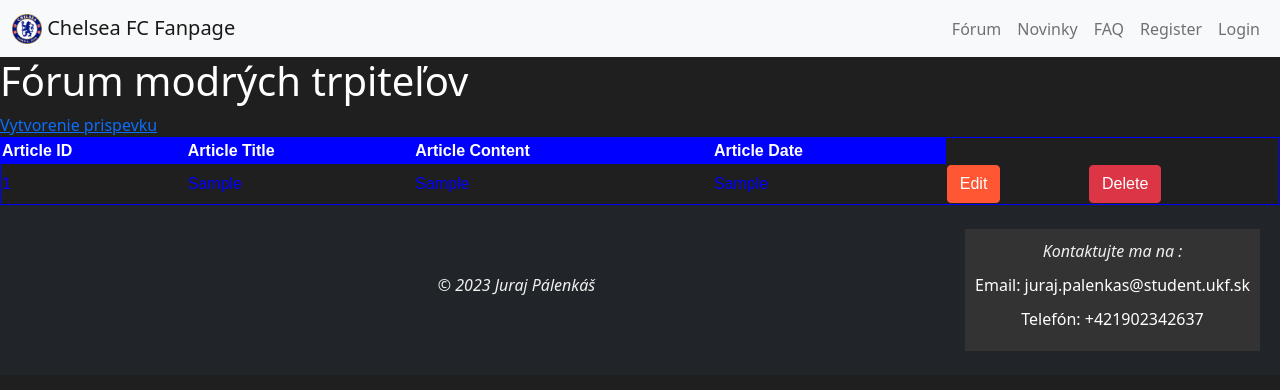
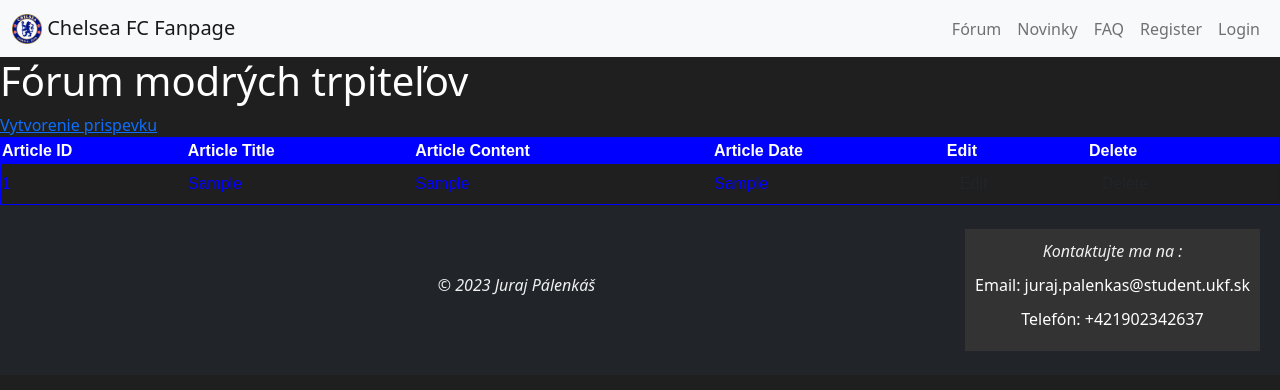
Before and after one commit to JurajPalenkas/ChelseaLondonProjektJurajPalenkas, a PHP site: page /forum.php in a window 1280 px wide. Shown: the top 390 px of the page. Run offline with PHP 8.4, Linux system fonts and the light colour scheme; tables that the repository leaves empty or names only in its code hold one stand-in row (values such as "Sample post").

Commit message:
uprava stylu

```diff
--- a/classes.php
+++ b/classes.php
@@ -21,19 +21,21 @@
             $articles[] = $article;
         }
 
-        echo "<table style='width:100%; border:1px solid #0000FF; color:#0000FF; font-family:Arial;'>";
-        echo "<tr style='background-color:#0000FF; color:#FFFFFF;'><th>Article ID</th><th>Article Title</th><th>Article Content</th><th>Article Date</th></tr>";
+
+        echo "<table class='myTable' style='width:100%; border:1px solid #0000FF; color:#0000FF; font-family:Arial;'>";
+        echo "<tr class='headerRow' style='background-color:#0000FF; color:#FFFFFF;'><th>Article ID</th><th>Article Title</th><th>Article Content</th><th>Article Date</th><th>Edit</th><th>Delete</th></tr>";
         foreach ($articles as $article) {
-            echo "<tr>";
-            echo "<td>" . $article['id'] . "</td>";
-            echo "<td>" . $article['nazov'] . "</td>";
-            echo "<td>" . $article['kontent'] . "</td>";
-            echo "<td>" . $article['datum'] . "</td>";
-            echo "<td><a href='edit.php?id=" . $article['id'] . "' class='btn btn-primary'>Edit</a></td>";
-            echo "<td><a href='delete.php?id=" . $article['id'] . "' class='btn btn-danger'>Delete</a></td>";
+            echo "<tr class='articleRow'>";
+            echo "<td class='articleId'>" . $article['id'] . "</td>";
+            echo "<td class='articleTitle'>" . $article['nazov'] . "</td>";
+            echo "<td class='articleContent'>" . $article['kontent'] . "</td>";
+            echo "<td class='articleDate'>" . $article['datum'] . "</td>";
+            echo "<td><a href='edit.php?id=" . $article['id'] . "' class='btn btn-Edit'>Edit</a></td>";
+            echo "<td><a href='delete.php?id=" . $article['id'] . "' class='btn btn-Delete'>Delete</a></td>";
             echo "</tr>";
         }
         echo "</table>";
+
         }
         public function createArticle($nazov, $kontent) {
             $query = "INSERT INTO clanky (nazov, kontent) VALUES (:nazov, :kontent)";
--- a/forum.php
+++ b/forum.php
@@ -5,7 +5,6 @@
   <meta name="viewport" content="width=device-width, initial-scale=1.0">
     <title>Fórum</title>
     <link href="https://cdn.jsdelivr.net/npm/bootstrap@5.1.3/dist/css/bootstrap.min.css" rel="stylesheet" integrity="sha384-1BmE4kWBq78iYhFldvKuhfTAU6auU8tT94WrHftjDbrCEXSU1oBoqyl2QvZ6jIW3" crossorigin="anonymous">
-    <link rel="stylesheet" href="css/style.css">
     <link rel="stylesheet" href="css/css.css">
 </head>
 <body>
@@ -14,7 +13,7 @@
     ?>
 
     <h1>Fórum modrých trpiteľov</h1>
-    <a href="create.php">Vytvorenie prispevku</a>
+    <a href="create.php" class="create">Vytvorenie prispevku</a>
     <section id="forum">
         <?php
         require 'db.php';
```
